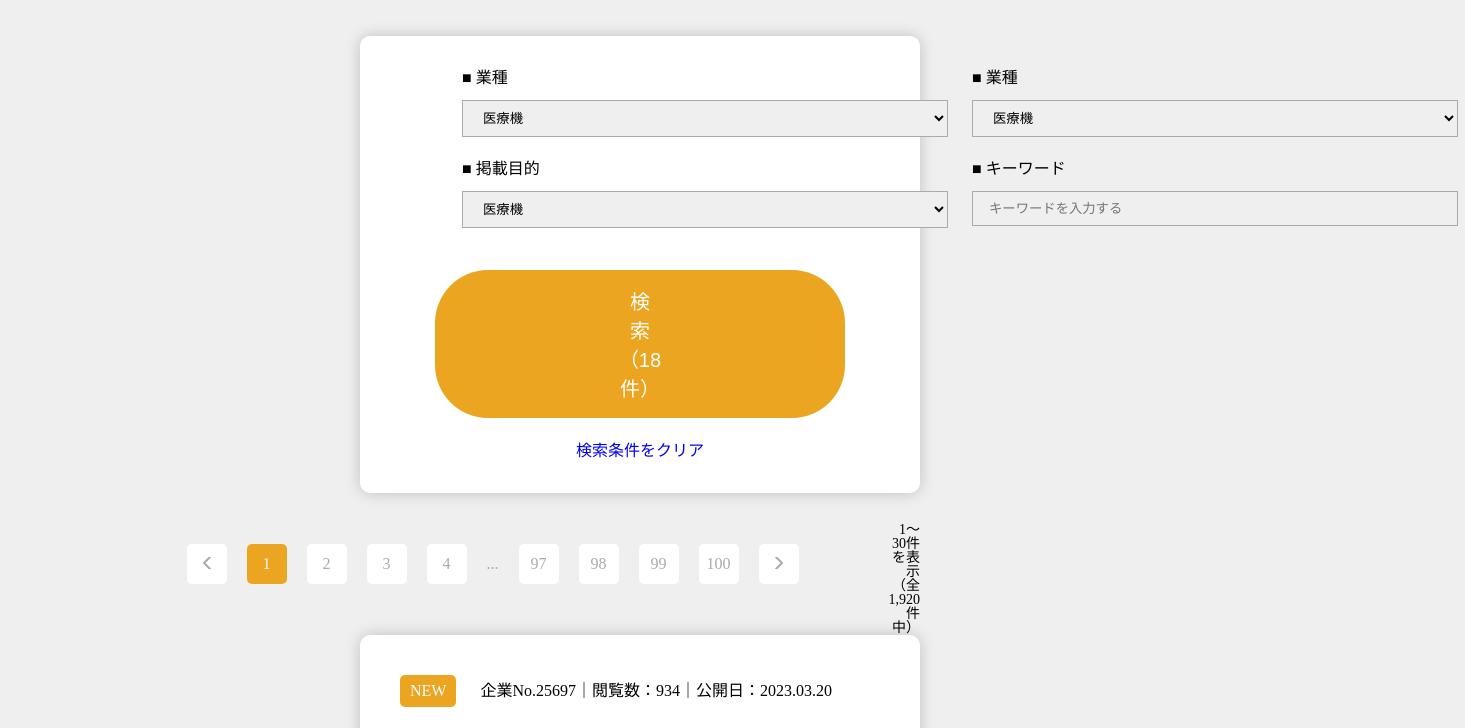
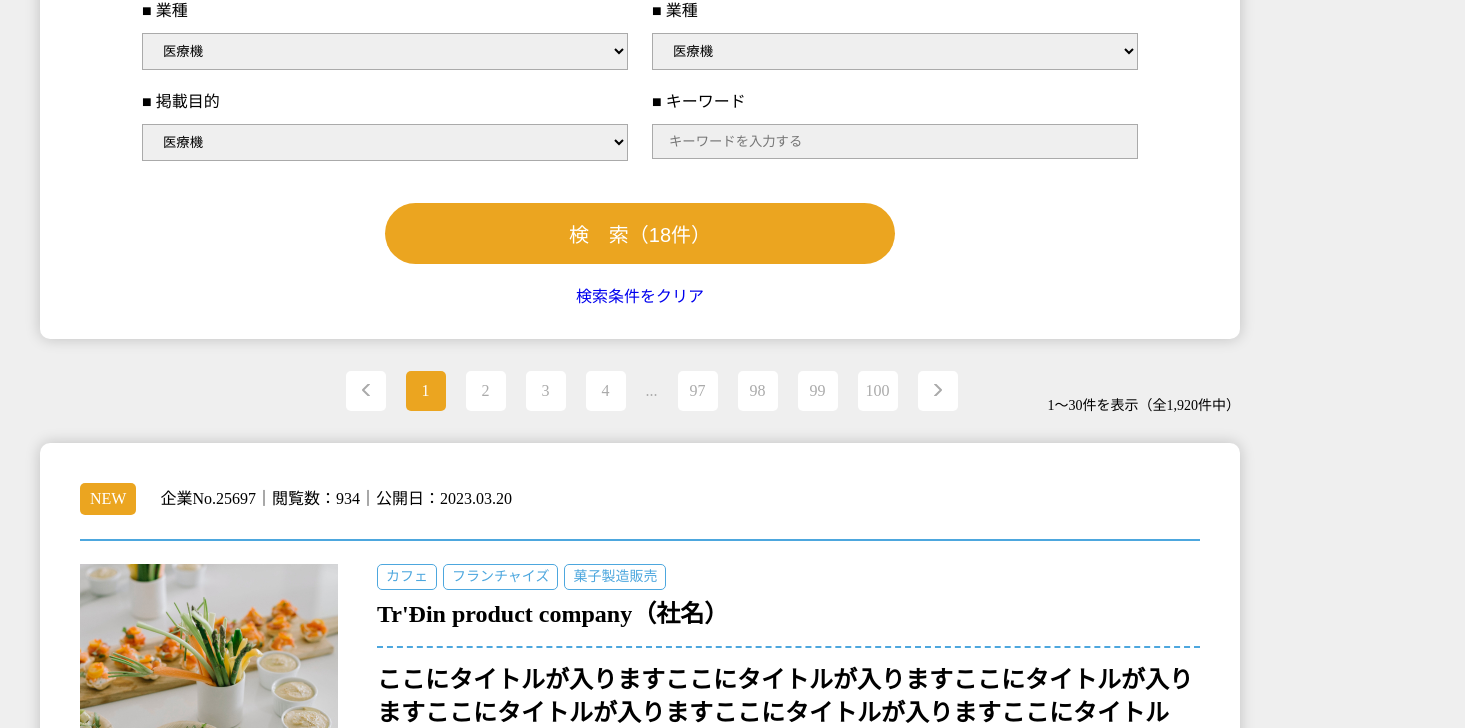
Before and after one commit to ThanhNgan110/HTML_CSS, a website built with Parcel: page src/index.html in a window 1280 px wide. Shown: the part 215-943 px from the top of the page, 1465 px wide, since content can reach past the window. Built offline with nearby package versions, Linux system fonts and the light colour scheme; a web font is replaced by a local one.

Commit message:
Update max-width container

```diff
--- a/src/styles/layouts/container.css
+++ b/src/styles/layouts/container.css
@@ -1,5 +1,6 @@
 .container {
-  padding: 67px 360px 49px;
+  margin: 0 auto;
+  max-width: 1200px;
   background-color: var(--color-primary);
 }
 
```
